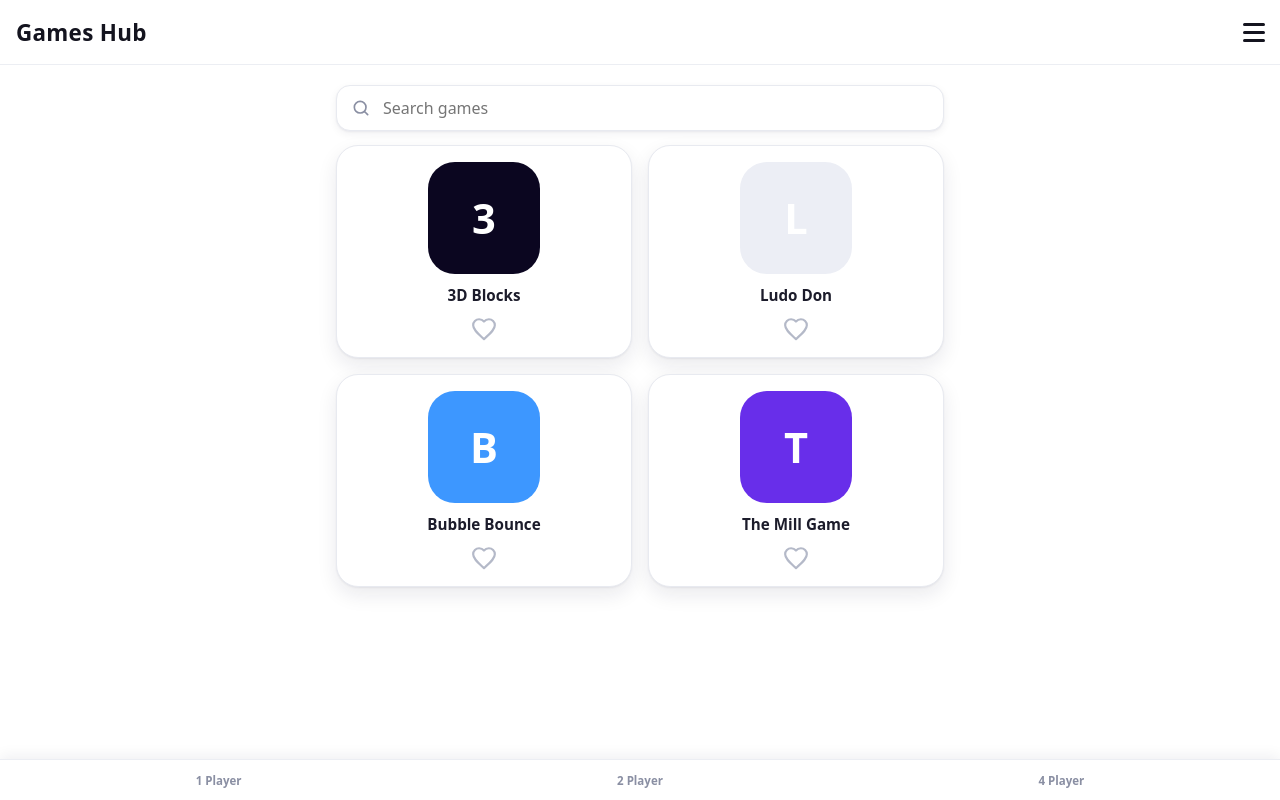
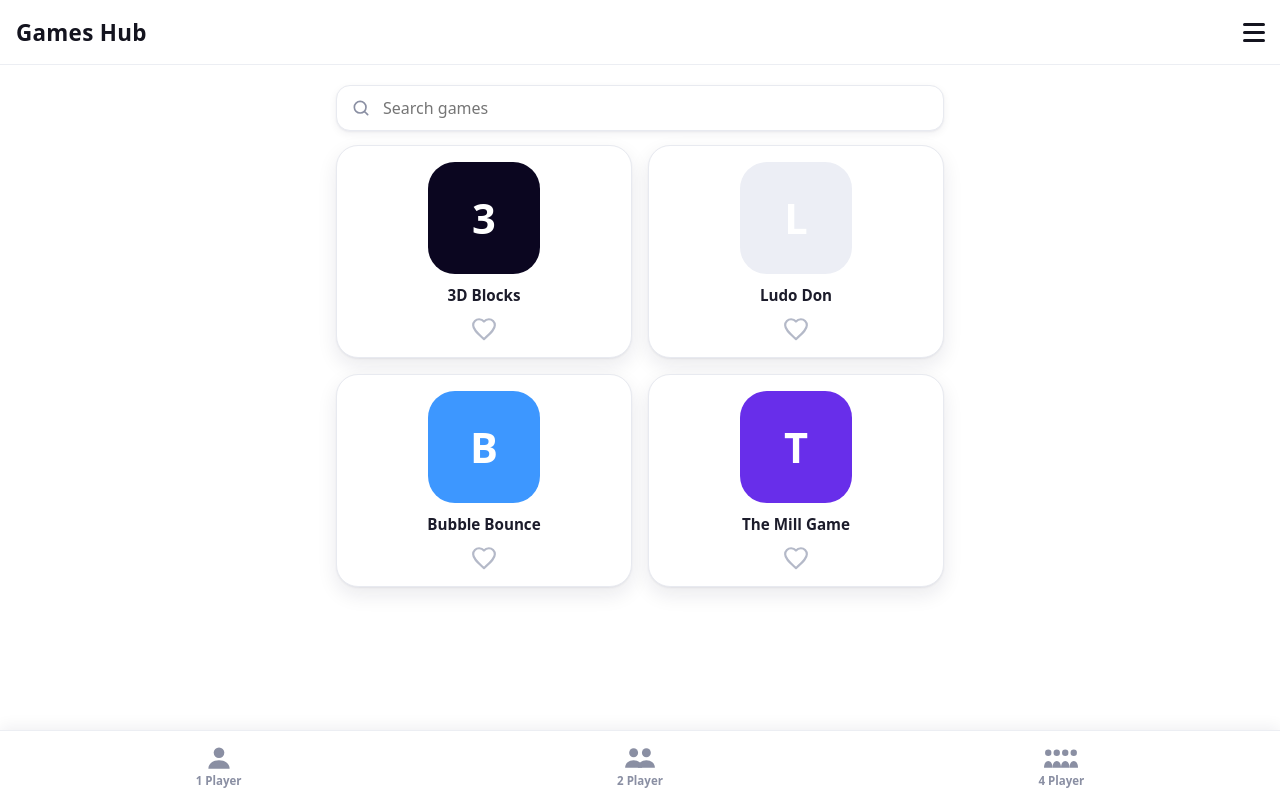
Before and after one commit to RochTools/game-hub, a plain HTML site: page index.html in a window 1280 px wide. Drawn offline with Linux system fonts and the light colour scheme; no server answers.

Commit message:
Add player category buttons with icons to nav

```diff
--- a/index.html
+++ b/index.html
@@ -34,15 +34,26 @@
       <input id="search" type="search" placeholder="Search games" autocomplete="off">
     </label>
 
-    <nav id="cats" class="cats" aria-label="Categories">
-      <button class="chip" data-players="1" aria-pressed="false">1 Player</button>
-      <button class="chip" data-players="2" aria-pressed="false">2 Player</button>
-      <button class="chip" data-players="4" aria-pressed="false">4 Player</button>
-    </nav>
+
 
     <div id="grid" class="grid"></div>
     <div id="noResults" class="empty" hidden></div>
   </main>
+
+  <nav id="cats" class="cats" aria-label="Categories">
+    <button class="chip" data-players="1" aria-pressed="false">
+      <svg viewBox="0 0 32 24" aria-hidden="true"><circle cx="16" cy="8" r="5"/><path d="M6 23c0-5 4.5-8 10-8s10 3 10 8z"/></svg>
+      <span>1 Player</span>
+    </button>
+    <button class="chip" data-players="2" aria-pressed="false">
+      <svg viewBox="0 0 32 24" aria-hidden="true"><circle cx="10" cy="8" r="4.2"/><path d="M2 22c0-4.2 3.6-7 8-7s8 2.8 8 7z"/><circle cx="22" cy="8" r="4.2"/><path d="M14 22c0-4.2 3.6-7 8-7s8 2.8 8 7z"/></svg>
+      <span>2 Player</span>
+    </button>
+    <button class="chip" data-players="4" aria-pressed="false">
+      <svg viewBox="0 0 32 24" aria-hidden="true"><circle cx="4" cy="8" r="3"/><path d="M0 22c0-3.6 1.8-6.2 4-6.2s4 2.6 4 6.2z"/><circle cx="12" cy="8" r="3"/><path d="M8 22c0-3.6 1.8-6.2 4-6.2s4 2.6 4 6.2z"/><circle cx="20" cy="8" r="3"/><path d="M16 22c0-3.6 1.8-6.2 4-6.2s4 2.6 4 6.2z"/><circle cx="28" cy="8" r="3"/><path d="M24 22c0-3.6 1.8-6.2 4-6.2s4 2.6 4 6.2z"/></svg>
+      <span>4 Player</span>
+    </button>
+  </nav>
 
   <div id="backdrop"></div>
   <aside id="drawer" aria-hidden="true">
```
